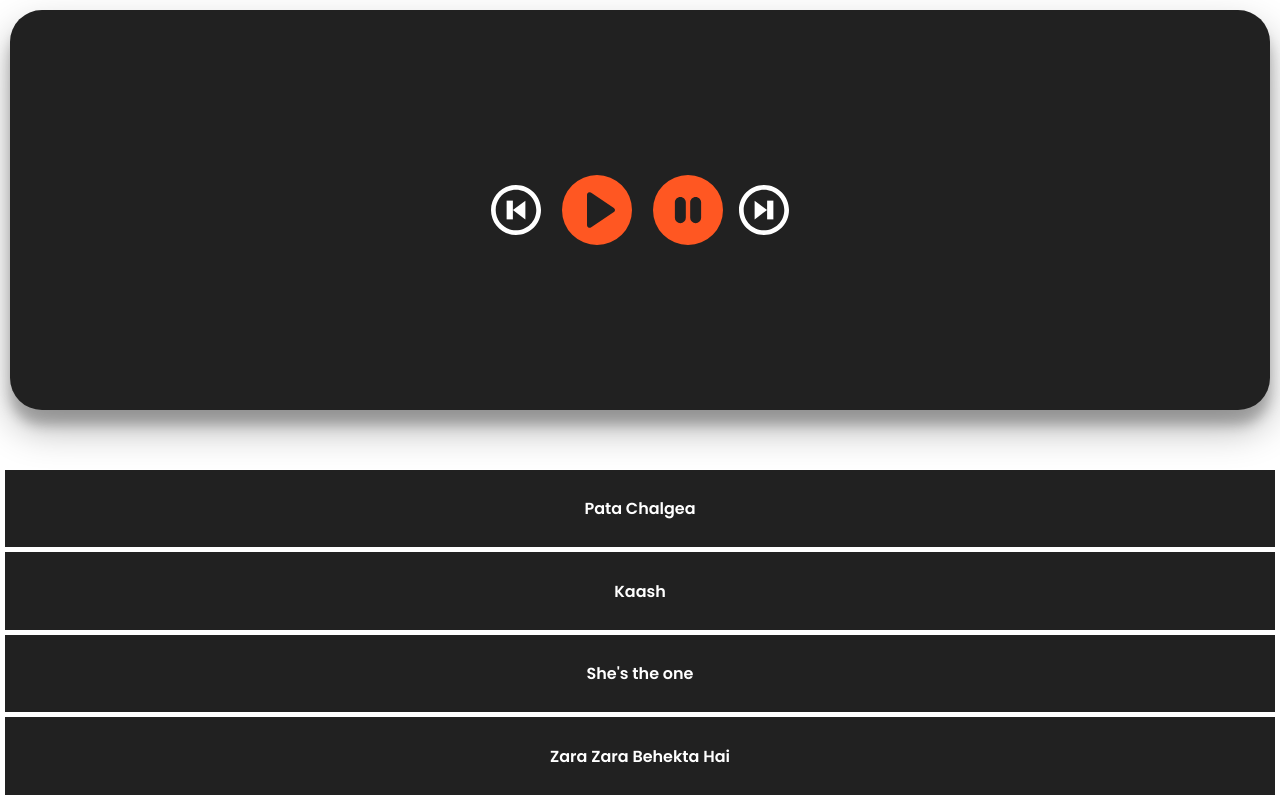
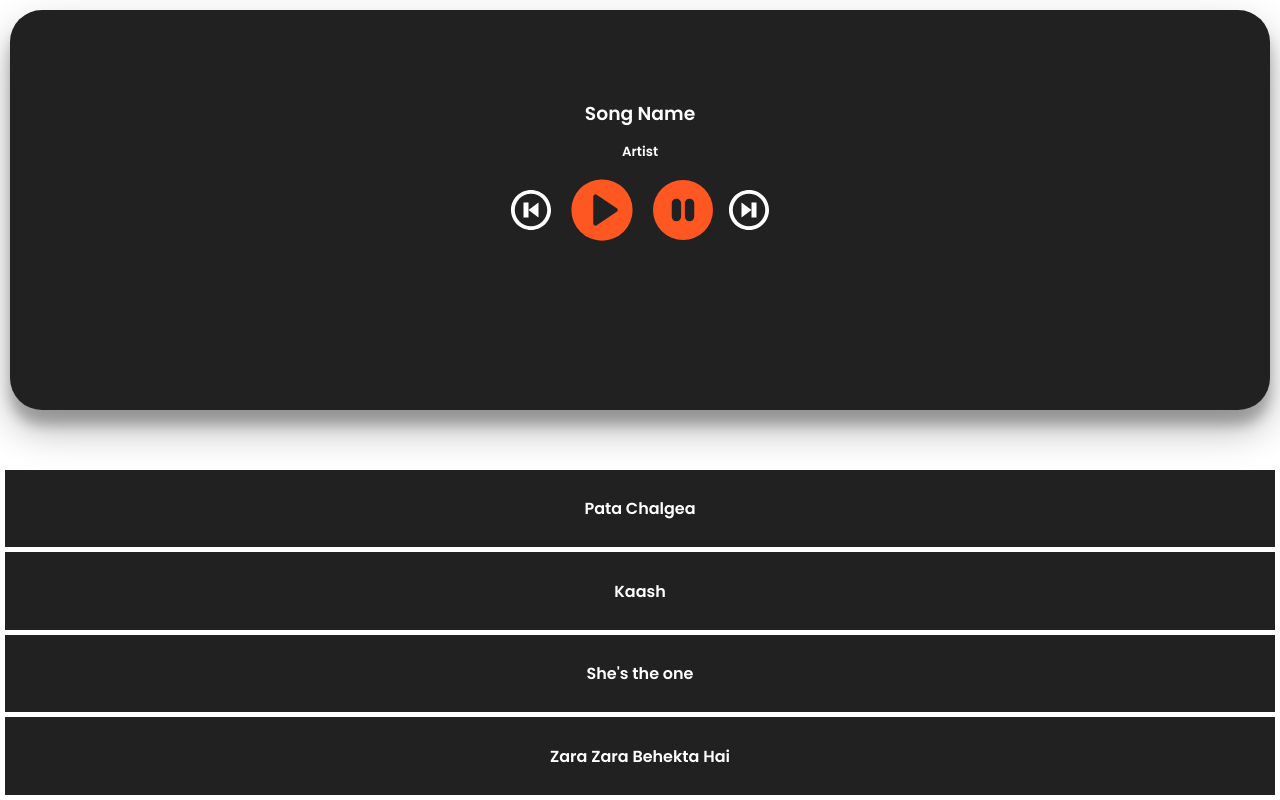
Before and after one commit to killshotxd/React-Music, a React (Vite) app: page / in a window 1280 px wide. Built offline with nearby package versions, Linux system fonts and the light colour scheme.

Commit message:
fixing headings

```diff
--- a/src/components/Player.jsx
+++ b/src/components/Player.jsx
@@ -6,11 +6,13 @@ const Player = () => {
   return (
     <div>
       <div className="player-card">
+        <h3 className="active-song-name">Song Name</h3>
+        <h5 className="active-artist-name">Artist</h5>
         <div className="control-icon">
-          <ImPrevious color="white" size={50} className="icons" />
-          <GoPlay color="#ff5722" size={80} className="icons" />
-          <BsPauseCircleFill color="#ff5722" size={70} className="icons" />
-          <ImNext color="white" size={50} className="icons" />
+          <ImPrevious color="white" size={40} className="icons" />
+          <GoPlay color="#ff5722" size={70} className="icons" />
+          <BsPauseCircleFill color="#ff5722" size={60} className="icons" />
+          <ImNext color="white" size={40} className="icons" />
         </div>
       </div>
     </div>
--- a/src/index.css
+++ b/src/index.css
@@ -47,3 +47,30 @@ body {
   height: 50vh;
   gap: 1rem;
 }
+
+.icons:hover {
+  color: #ff9800 !important;
+  cursor: pointer;
+}
+
+.active-song-name {
+  color: white;
+  display: flex;
+  justify-content: center;
+  align-items: center;
+  position: absolute;
+  top: 80px;
+  left: 50%;
+  transform: translate(-50%, 0);
+}
+
+.active-artist-name {
+  color: white;
+  display: flex;
+  justify-content: center;
+  align-items: center;
+  position: absolute;
+  top: 120px;
+  left: 50%;
+  transform: translate(-50%, 0);
+}
```
